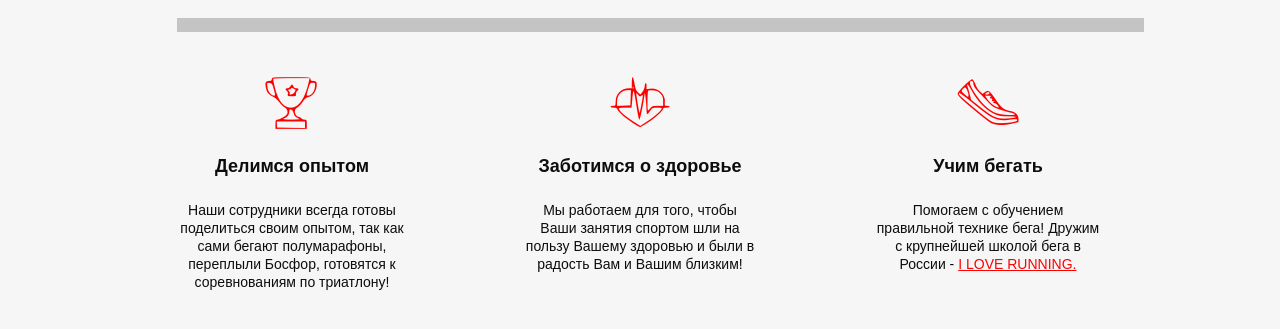
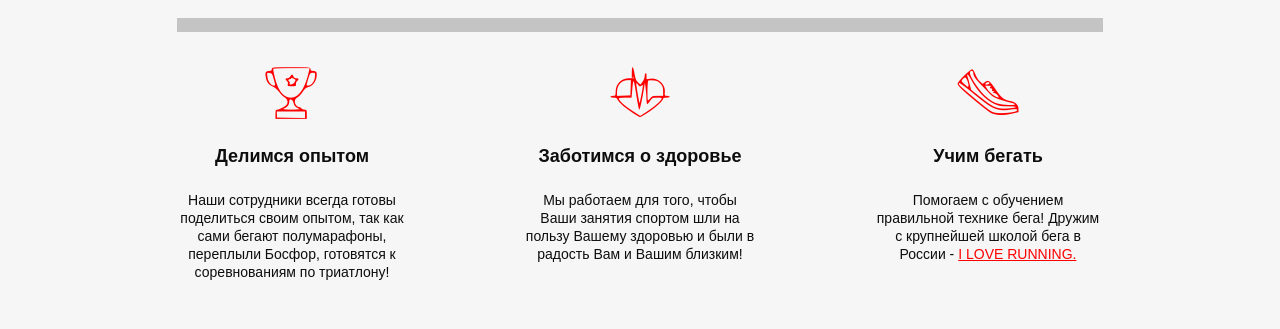
Before and after one commit to Shustovsky/runSmart, a website: page src/index.html in a window 1280 px wide. Shown: the part 791-1120 px from the top of the page. Drawn offline with nearby package versions, Linux system fonts and the light colour scheme; files whose address does not match are found by name.

Commit message:
close work with advantages section

```diff
--- a/src/sass/blocks/_advantages.scss
+++ b/src/sass/blocks/_advantages.scss
@@ -10,7 +10,7 @@
     }
     &_spacer {
         margin-top: 21px;
-        width: 967px;
+        max-width: 967px;
         height: 14px;
         background: #C4C4C4;
     }
@@ -18,7 +18,7 @@
         display: flex;
         justify-content: space-between;
         align-items: start;
-        padding-top: 30px;
+        padding-top: 20px;
         &_icon {
             color: red;
             font-size: 60px;
```
Also changed, not shown: src/css/style.min.css.
